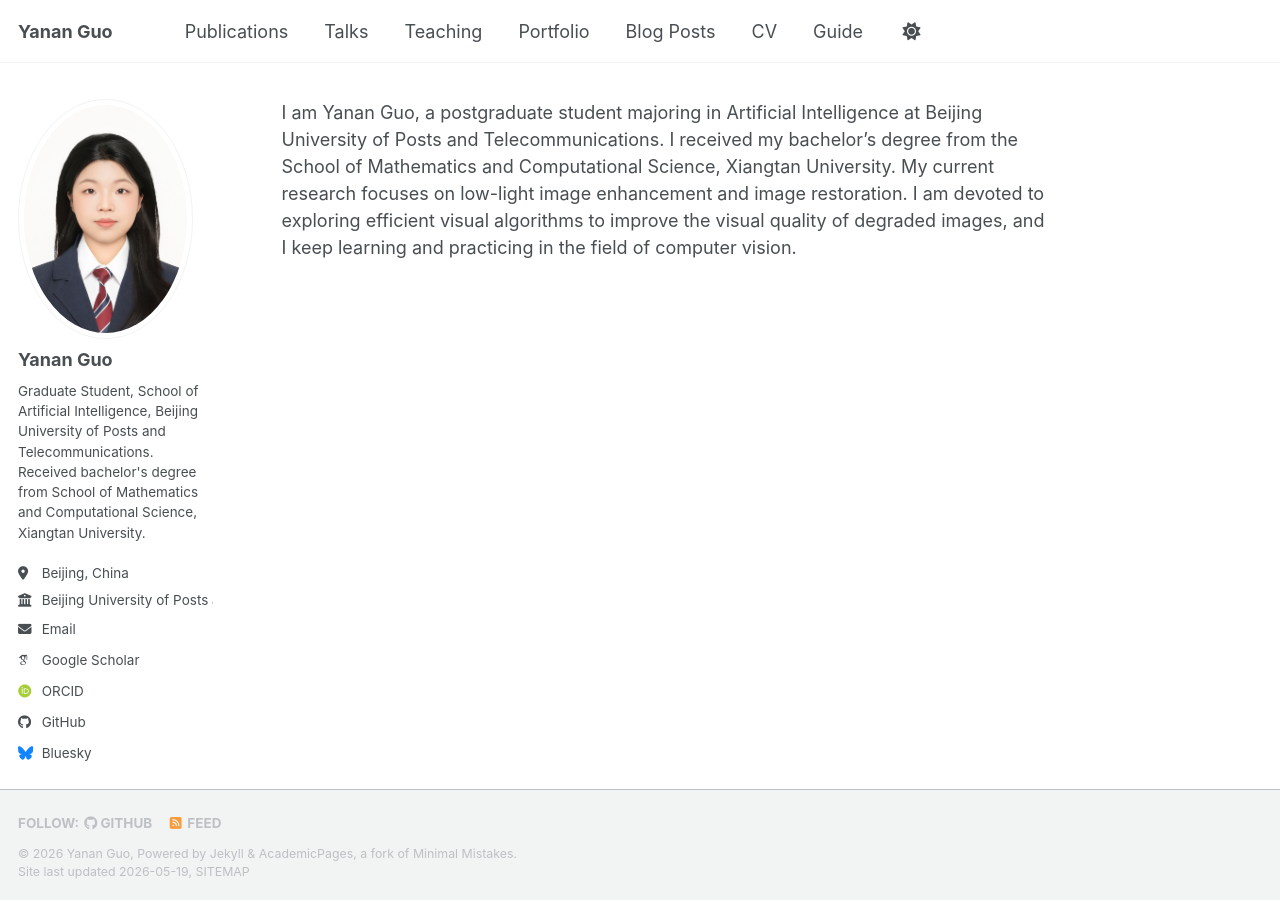
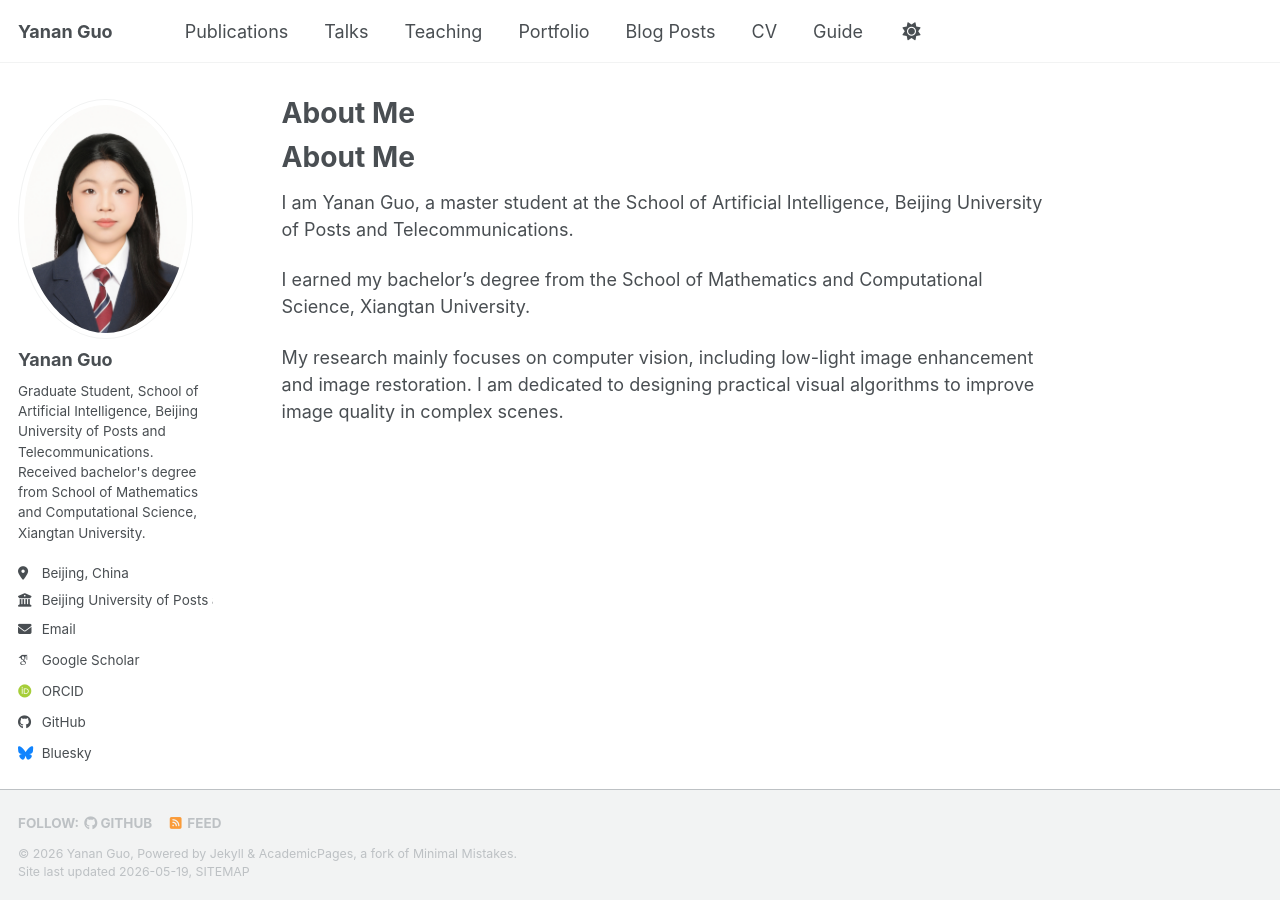
Before and after one commit to gyniy/gyniy.github.io, a Jekyll site: the page built from _pages/about.md, in a window 1280 px wide. Built offline with Jekyll 4.4.1, drawn with Linux system fonts in a browser that asks for light colours; some web fonts are replaced; our own code applies the rules of GitHub Pages for plain Markdown files; a script bundle is joined from its source files by our own code; library files that are not in the unit come from our copies.

Commit message:
Update about.md

```diff
--- a/_pages/about.md
+++ b/_pages/about.md
@@ -1,2 +1,13 @@
-I am Yanan Guo, a postgraduate student majoring in Artificial Intelligence at Beijing University of Posts and Telecommunications. I received my bachelor’s degree from the School of Mathematics and Computational Science, Xiangtan University.
-My current research focuses on low-light image enhancement and image restoration. I am devoted to exploring efficient visual algorithms to improve the visual quality of degraded images, and I keep learning and practicing in the field of computer vision.
+---
+permalink: /about/
+title: "About Me"
+author_profile: true
+---
+
+# About Me
+
+I am Yanan Guo, a master student at the School of Artificial Intelligence, Beijing University of Posts and Telecommunications.
+
+I earned my bachelor’s degree from the School of Mathematics and Computational Science, Xiangtan University.
+
+My research mainly focuses on computer vision, including low-light image enhancement and image restoration. I am dedicated to designing practical visual algorithms to improve image quality in complex scenes.
```
